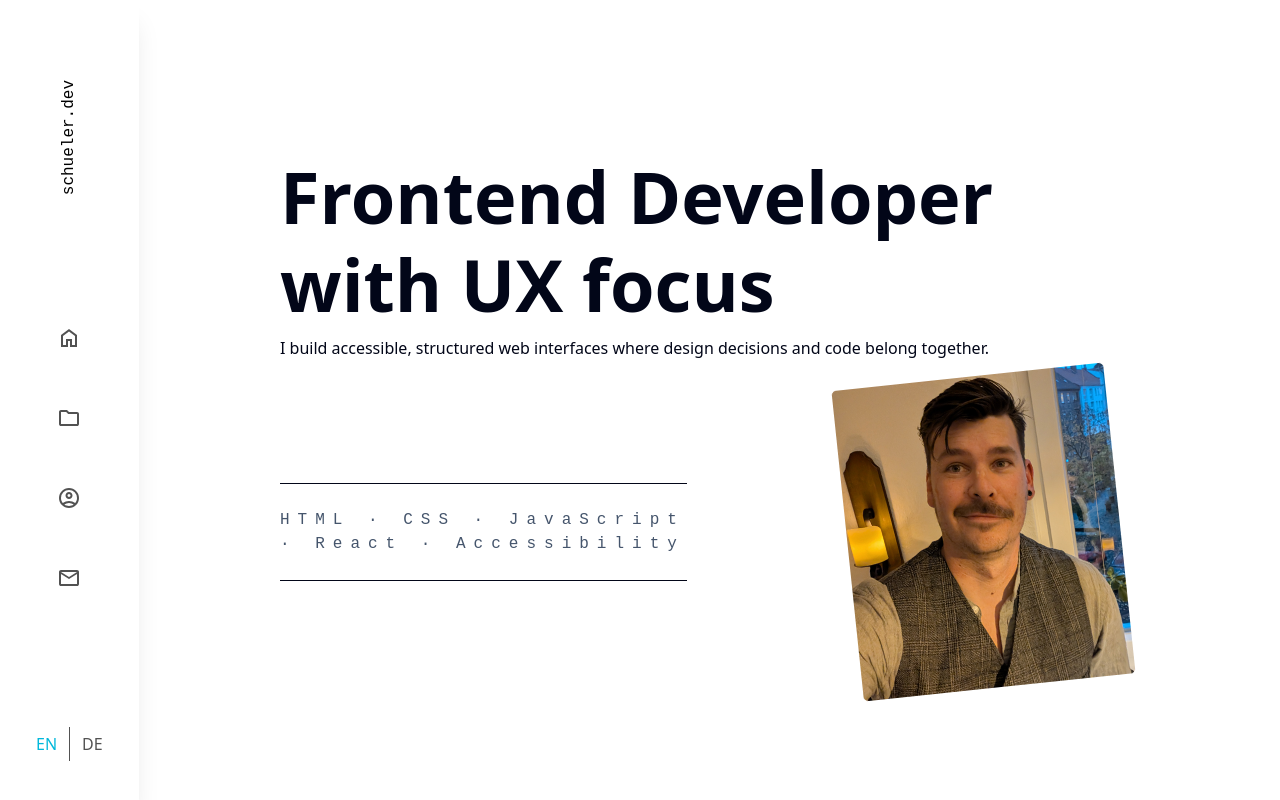
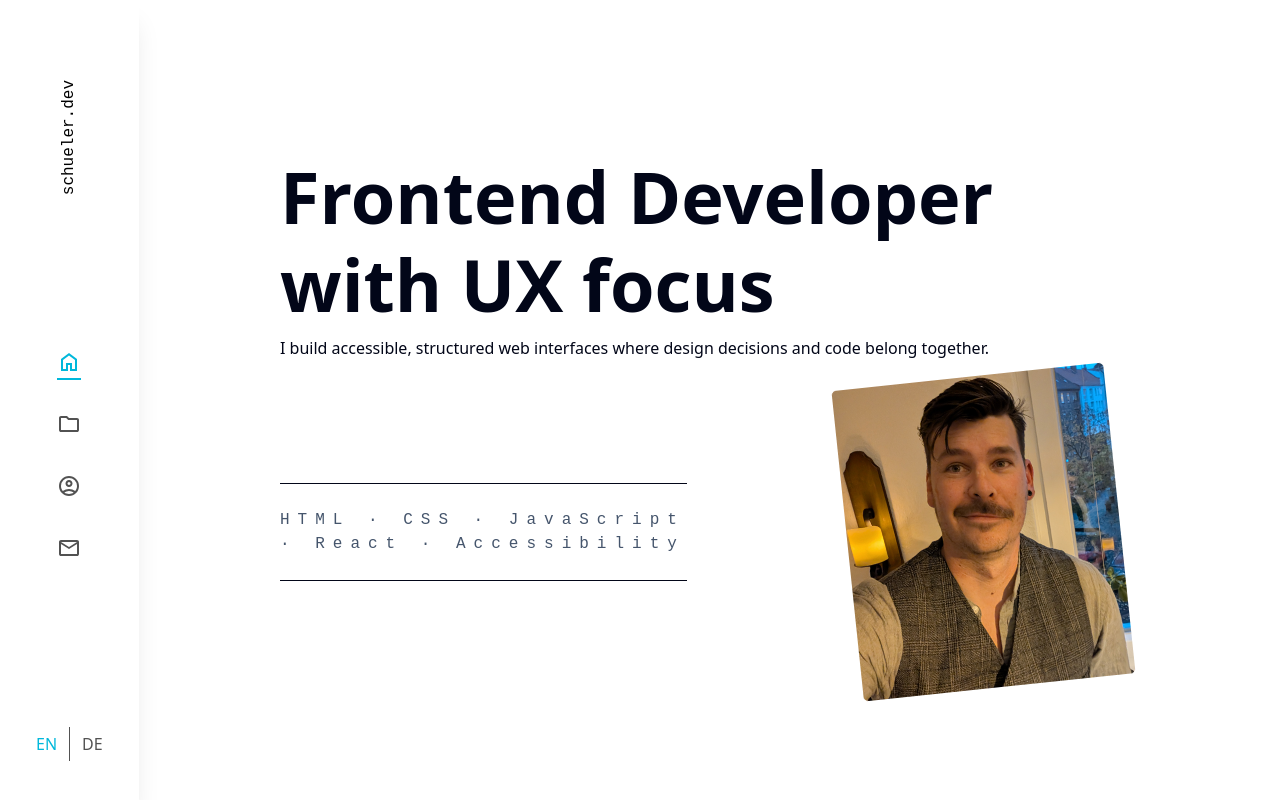
Before and after one commit to ArneSchueler/dev-portfolio, a React (Vite) app: page / in a window 1280 px wide. Built offline with nearby package versions, Linux system fonts and the light colour scheme.

Commit message:
Implement routing in App component and enhance Sidebar navigation with active state management

```diff
--- a/src/App.jsx
+++ b/src/App.jsx
@@ -1,6 +1,8 @@
 import Sidebar from "./components/Sidebar.jsx";
 import HeroSection from "./components/sections/HeroSection";
 import ProjectsSection from "./components/sections/ProjectsSection";
+import Home from "./components/pages/Home.jsx";
+import { Routes, Route } from "react-router-dom";
 
 function App() {
   return (
@@ -8,12 +10,13 @@ function App() {
       <header>
         <Sidebar />
       </header>
-      <main className=" flex flex-col h-dvh overflow-y-scroll md:snap-y md:snap-mandatory">
-        <HeroSection />
-        <ProjectsSection />
-        <HeroSection />
-        <ProjectsSection />
-      </main>
+      <Routes>
+        <Route path="/" element={<Home />}></Route>
+        <Route path="/#projects" element={<Home />}></Route>
+        <Route path="/#about" element={<Home />}></Route>
+        <Route path="/about" element={<HeroSection />}></Route>
+        <Route path="/*" element={<HeroSection />}></Route>
+      </Routes>
     </>
   );
 }
--- a/src/components/Sidebar.jsx
+++ b/src/components/Sidebar.jsx
@@ -1,4 +1,4 @@
-import IconButton from "./ui/buttons/IconButton";
+import { useState } from "react";
 import LanguageButton from "./ui/buttons/LanguageButton";
 
 const homeIcon = (
@@ -49,27 +49,49 @@ const contactIcon = (
   </svg>
 );
 
+const activeItem = "pb-1 text-cyan-500 border-b-2";
+const itemBase =
+  "text-neutral-600 pb-1  border-b-2 border-transparent hover:text-cyan-500 ";
+
 function Logo() {
   return (
-    <p className="font-tech md:writing-vertical md:rotate-180">schueler.dev</p>
+    <a href="/#hero" className="font-tech md:writing-vertical md:rotate-180">
+      schueler.dev
+    </a>
   );
 }
 
+const NAV_ITEMS = [
+  { id: "home", href: "#hero", label: "Home", Icon: homeIcon },
+  { id: "projects", href: "#projects", label: "Projects", Icon: projectIcon },
+  { id: "about", href: "#about", label: "About", Icon: aboutIcon },
+  { id: "contact", href: "#contact", label: "Contact", Icon: contactIcon },
+];
+
 function Sidebar() {
+  const [activeId, setActiveId] = useState("home");
+
   return (
     <>
       {/* Desktop Sidebar */}
-      <aside className="hidden bg-white sm:flex flex-col fixed h-full justify-between items-center px-6 pt-20 pb-8 shadow-xl">
+      <aside className="hidden bg-white box-border sm:flex flex-col fixed h-full justify-between items-center px-6 pt-20 pb-8 shadow-xl">
         <Logo />
         <div className="flex flex-col gap-8">
-          <IconButton
-            className="text-cyan-500 border-b-2"
-            name="homeIcon"
-            icon={homeIcon}
-          />
-          <IconButton name="projectIcon" icon={projectIcon} />
-          <IconButton name="aboutIcon" icon={aboutIcon} />
-          <IconButton name="contactIcon" icon={contactIcon} />
+          {NAV_ITEMS.map(({ id, href, label, Icon }) => {
+            const isActive = activeId === id;
+
+            return (
+              <a
+                href={href}
+                key={id}
+                aria-label={label}
+                className={isActive ? activeItem : itemBase}
+                onClick={() => setActiveId(id)}
+              >
+                {Icon}
+              </a>
+            );
+          })}
         </div>
 
         <LanguageButton />
@@ -84,14 +106,21 @@ function Sidebar() {
       {/* Mobile Sidebar Navigation */}
       <aside className="flex justify-center sm:hidden fixed bottom-0 bg-white w-full p-6 shadow-xl z-10">
         <div className="flex gap-8">
-          <IconButton
-            className="text-cyan-500 border-b-2"
-            name="homeIcon"
-            icon={homeIcon}
-          />
-          <IconButton name="projectIcon" icon={projectIcon} />
-          <IconButton name="aboutIcon" icon={aboutIcon} />
-          <IconButton name="contactIcon" icon={contactIcon} />
+          {NAV_ITEMS.map(({ id, href, label, Icon }) => {
+            const isActive = activeId === id;
+
+            return (
+              <a
+                href={href}
+                key={id}
+                aria-label={label}
+                className={isActive ? activeItem : itemBase}
+                onClick={() => setActiveId(id)}
+              >
+                {Icon}
+              </a>
+            );
+          })}
         </div>
       </aside>
     </>
--- a/src/components/pages/Home.jsx
+++ b/src/components/pages/Home.jsx
@@ -1,5 +1,6 @@
 import HeroSection from "../sections/HeroSection.jsx";
-import ProjectsSection from "../sections/ProjectsSection";
+import ProjectsSection from "../sections/ProjectsSection.jsx";
+import AboutSection from "../sections/about/AboutSection.jsx";
 
 const heroHeader = "Frontend Developer with UX focus";
 const heroSubheader =
@@ -8,9 +9,10 @@ const heroButtonLabel = "View projects →";
 
 export default function Home() {
   return (
-    <>
+    <main className=" flex flex-col h-dvh sm:h-vh overflow-y-scroll md:snap-y md:snap-mandatory">
       <HeroSection header={heroHeader} subhead={heroSubheader} />
       <ProjectsSection></ProjectsSection>
-    </>
+      <AboutSection></AboutSection>
+    </main>
   );
 }
--- a/src/main.jsx
+++ b/src/main.jsx
@@ -1,10 +1,13 @@
 import { StrictMode } from "react";
 import { createRoot } from "react-dom/client";
+import { BrowserRouter } from "react-router-dom";
 import "./index.css";
 import App from "./App.jsx";
 
 createRoot(document.getElementById("root")).render(
   <StrictMode>
-    <App />
+    <BrowserRouter>
+      <App />
+    </BrowserRouter>
   </StrictMode>,
 );
```
